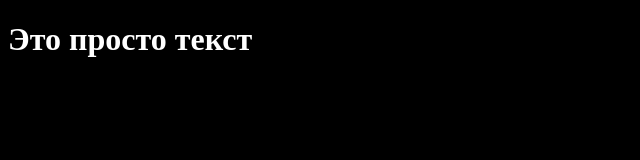
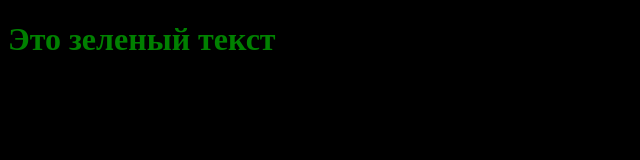
Before and after one commit to geeks38/mygit-share, a plain HTML site: page index.html in a window 1280 px wide. Shown: the whole page, without its empty margins (0-640 px from the left). Drawn offline with Linux system fonts and the light colour scheme.

Commit message:
5. Green text changed

```diff
--- a/css/main.css
+++ b/css/main.css
@@ -1,4 +1,4 @@
 body {
 	background:black;
-	color: white;
+	color: green;
 }
--- a/index.html
+++ b/index.html
@@ -7,7 +7,7 @@
 </head>
 <body>
 
-	<h1>Это просто текст</h1>
+	<h1>Это зеленый текст</h1>
 
 </body>
 </html>
```
